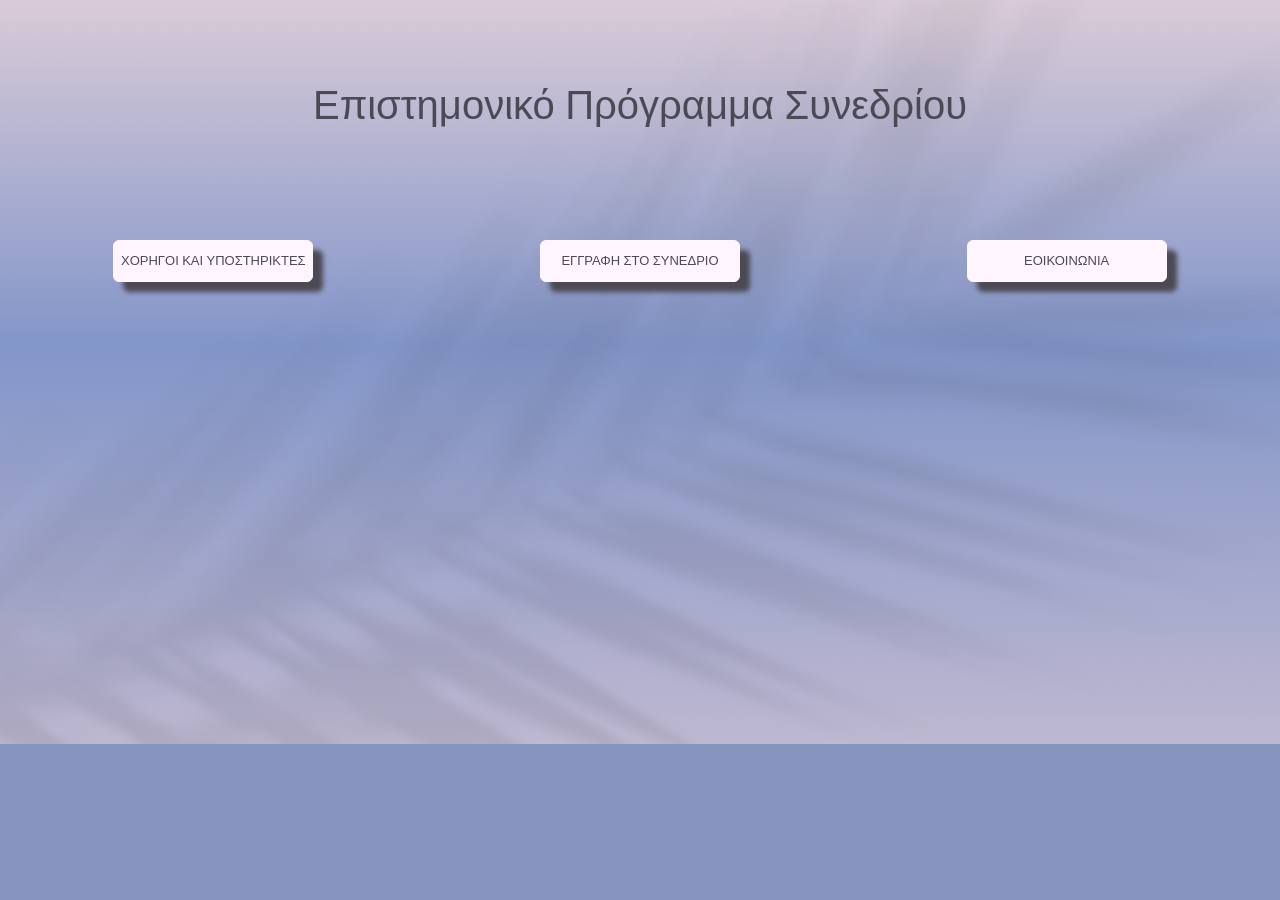
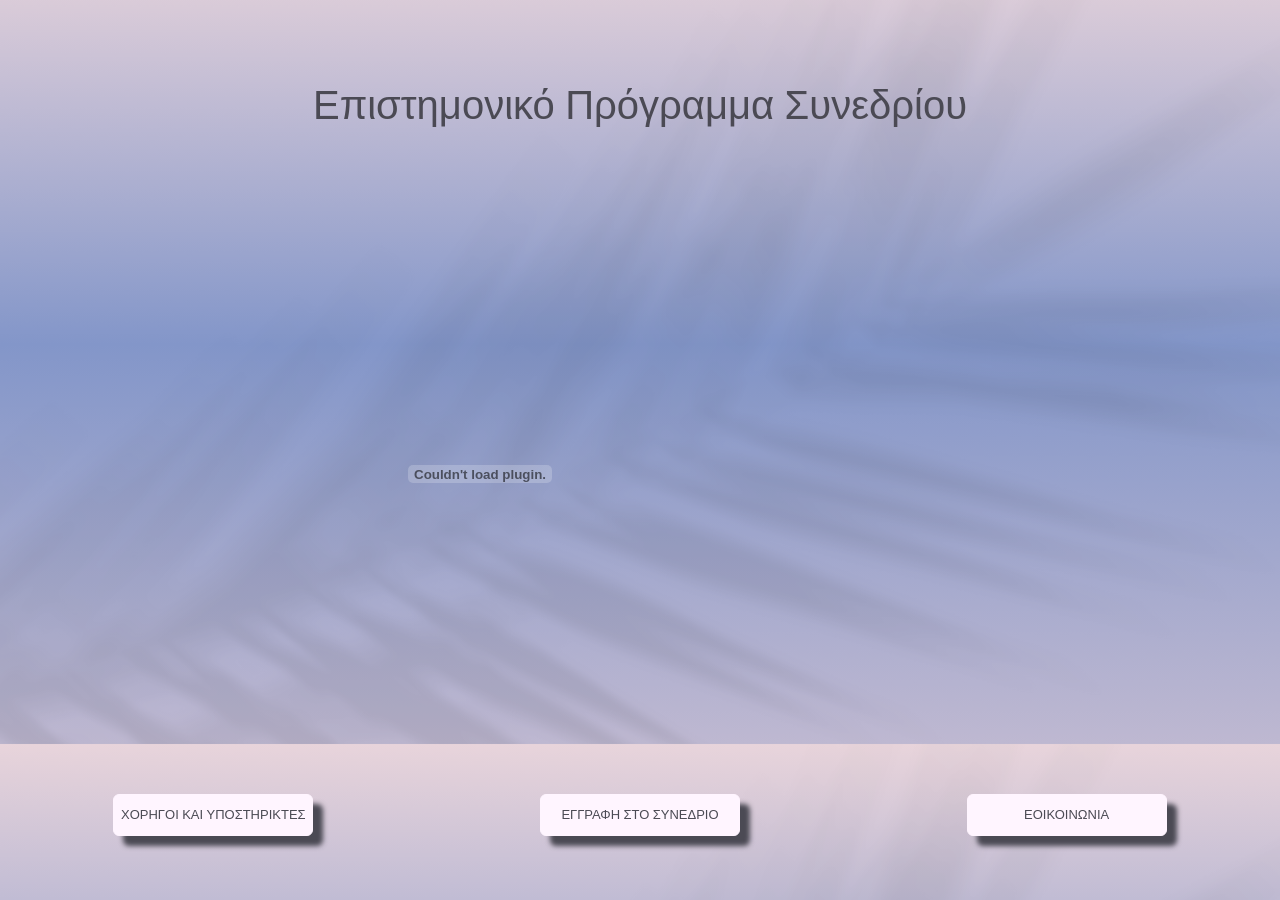
Before and after one commit to parides55/medical-conference, a Django app: a page that uses conference/templates/conference/conference_schedule.html in a window 1280 px wide. Shown: the part 56-956 px from the top of the page. Before the commit the page ends 800 px from the top, so only its background shows below. Run offline with Django 5.2, Linux system fonts and the light colour scheme; parts of the project's set-up code (start-up, migrations or seed data) failed here and were passed over.

Commit message:
add the schedule as pdf

```diff
--- a/conference/templates/conference/conference_schedule.html
+++ b/conference/templates/conference/conference_schedule.html
@@ -18,7 +18,9 @@
     </div>
 </section>
 
-<section id="schedule"></section>
+<section id="schedule">
+    <embed src="{% static 'docs/ΠΡΟΓΡΑΜΜΑ.pdf' %}" type="application/pdf" width="75%" height="500px"/>
+</section>
 
 
 <section id="cta-links">
```
Also changed, not shown: 2 other files.
